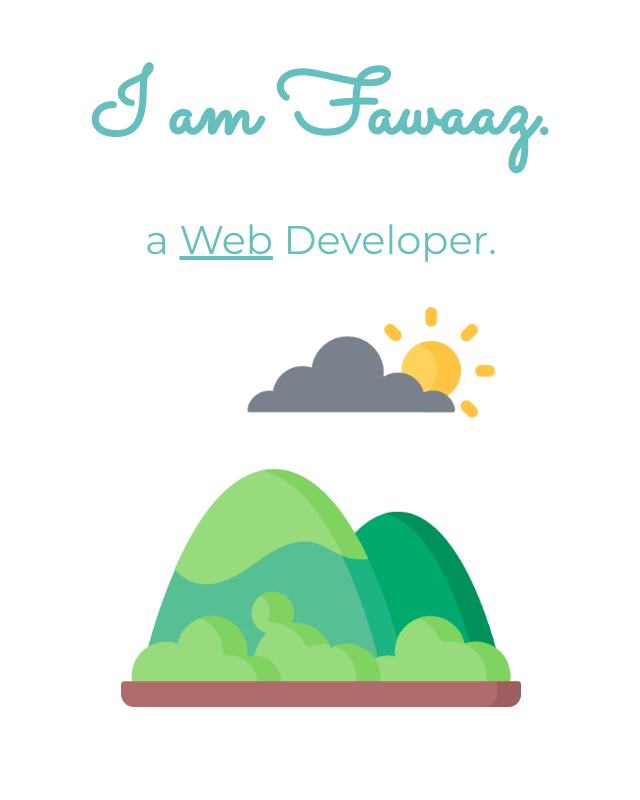
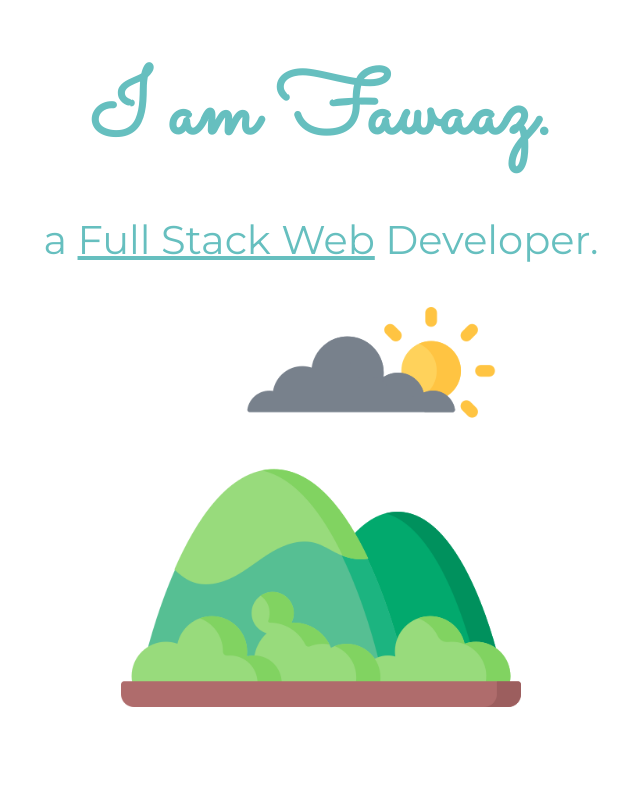
Before and after one commit to Fawaaz7/CSS-MY-SITE, a plain HTML site: page index.html in a window 1280 px wide. Shown: the top 800 px of the page, without its empty margins (319-959 px from the left). Drawn offline with Linux system fonts and the light colour scheme.

Commit message:
full stack

```diff
--- a/index.html
+++ b/index.html
@@ -14,7 +14,7 @@
 <body>
     <div class="top-conatiner">
         <h1>I am Fawaaz. </h1>
-        <h2>a <span class="Web">Web</span> Developer.</h2>
+        <h2>a <span class="Web">Full Stack Web</span> Developer.</h2>
         <img class="mnt" src="images/mountain.png" alt="mountain-img">
     </div>
     <div class="middle-container">
```
